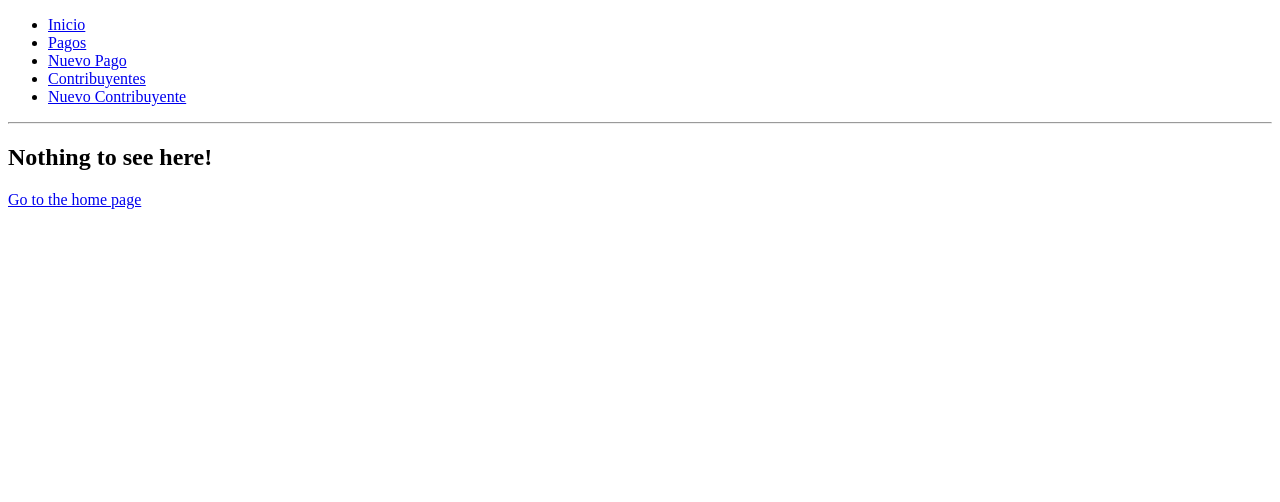
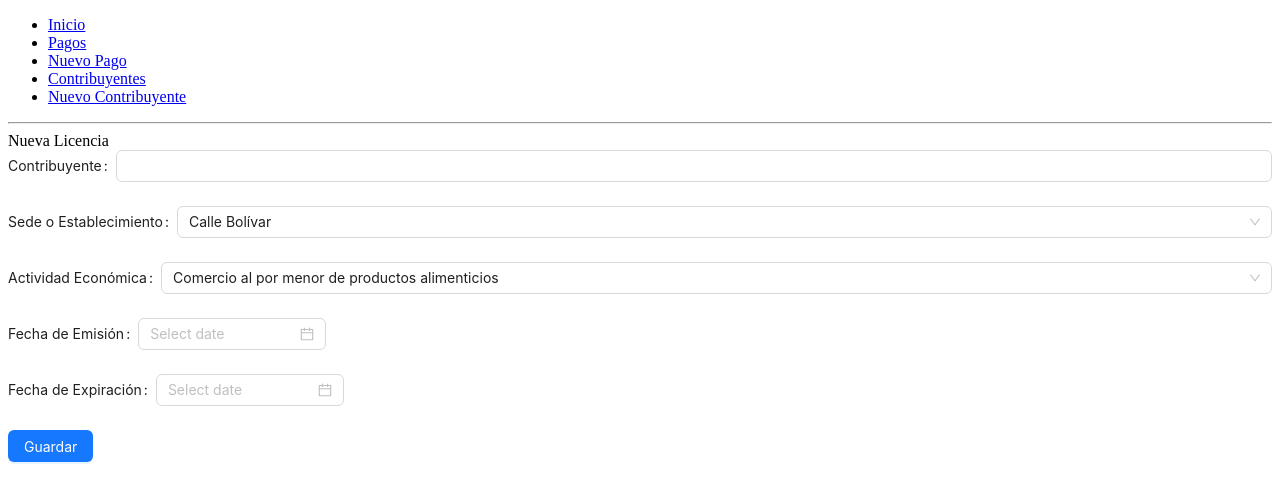
Before and after one commit to Douglas571/sedemat_system, a React (Vite) app in the folder frontend/: page /business/1/branch-office/1/license/new in a window 1280 px wide. Shown: the top 502 px of the page. Built offline with nearby package versions, Linux system fonts and the light colour scheme.

Commit message:
Add: New License page scheleton

```diff
--- a/frontend/package.json
+++ b/frontend/package.json
@@ -26,6 +26,7 @@
 		"antd": "^5.18.1",
 		"axios": "^1.7.2",
 		"currency.js": "^2.0.4",
+		"dayjs": "^1.11.12",
 		"lodash": "^4.17.21",
 		"react": "18.2.0",
 		"react-dom": "18.2.0",
--- a/frontend/src/App.tsx
+++ b/frontend/src/App.tsx
@@ -5,6 +5,8 @@ import BusinessView from 'pages/BusinessView'
 import BusinessNew from 'pages/BusinessNew'
 import BusinessEdit from 'pages/BusinessEdit'
 import BusinessViewDetails from 'pages/BusinessViewDetails'
+
+import BranchOfficeLicenseNew from 'pages/BranchOfficeLicenseNew'
 
 import { Routes, Route, Outlet, Link, BrowserRouter } from "react-router-dom";
 
@@ -19,14 +21,16 @@ function App(): JSX.Element {
 						<Route path="payments" element={<ViewPayments />} />
 						<Route path="payments/new" element={<NewPaymentForm />} />
 
-						{/* Using path="*"" means "match anything", so this route
-								acts like a catch-all for URLs that we don't have explicit
-								routes for. */}
-
 						<Route path='business' element={<BusinessView/>}/>
 						<Route path='business/new' element={<BusinessNew/>}/>
 						<Route path='business/edit/:businessId' element={<BusinessEdit/>}/>
 						<Route path='business/:businessId' element={<BusinessViewDetails/>}/>
+						<Route path='business/:businessId/branch-office/:branchOfficeId/license/new' element={<BranchOfficeLicenseNew/>}/>
+
+
+						{/* Using path="*"" means "match anything", so this route
+						acts like a catch-all for URLs that we don't have explicit
+						routes for. */}
 						<Route path="*" element={<NoMatch />} />
 					</Route>
 				</Routes>
--- /dev/null
+++ b/frontend/src/pages/BranchOfficeLicenseNew.tsx
@@ -0,0 +1,114 @@
+import { Form, Input, Button, message, Select, TimePicker, DatePicker } from 'antd'
+import type { DatePickerProps } from 'antd'
+
+import * as api from '../util/api'
+
+
+export default function BranchOfficeLicenseNew(): JSX.Element {
+    const [form] = Form.useForm()
+
+    const economicActivities = [
+        {
+            value: 'Comercio al por menor de productos alimenticios',
+            label: 'Comercio al por menor de productos alimenticios',
+        },
+        {
+            value: 'Servicios de transporte terrestre',
+            label: 'Servicios de transporte terrestre',
+        },
+        {
+            value: 'Actividades de esparcimiento y recreación',
+            label: 'Actividades de esparcimiento y recreación',
+        },
+        {
+            value: 'Servicios de comidas y bebidas',
+            label: 'Servicios de comidas y bebidas',
+        },
+        {
+            value: 'Venta de productos electrónicos',
+            label: 'Venta de productos electrónicos',
+        },
+        {
+            value: 'Consultoría en tecnología',
+            label: 'Consultoría en tecnología',
+        },
+    ];
+
+    const establishments = [
+        {
+            value: 'Calle Bolívar',
+            label: 'Calle Bolívar',
+        },
+        {
+            value: 'Algarbe',
+            label: 'Algarbe',
+        },
+    ]
+
+    const handleIssueDateChange: DatePickerProps['onChange'] = (date, dateString) => {
+        console.log({ date })
+
+        // Assuming you want to add one year to the date
+        const expirationDate = date?.clone().add(1, 'year')
+
+        form.setFieldsValue({
+            expirationDate
+        })
+    }
+
+    interface FormFields {
+        taxpayer: string
+    }
+
+    return (
+        <div>
+            Nueva Licencia
+            <Form
+                form={form}
+
+            >
+                <Form.Item<FormFields>
+                    label='Contribuyente: '
+                    name='taxpayer'>
+                    <Input>
+                    </Input>
+                </Form.Item>
+                <Form.Item label='Sede o Establecimiento: '>
+                    <Select
+                        defaultValue={establishments[0].value}
+                        optionFilterProp='label'
+                            // onChange={onChange}
+                            // onSearch={onSearch}
+                        options={establishments}
+                    />
+                </Form.Item>
+                <Form.Item label='Actividad Económica: '>
+                    <Select
+                        defaultValue={economicActivities[0].value}
+                        optionFilterProp='label'
+                            // onChange={onChange}
+                            // onSearch={onSearch}
+                        options={economicActivities}
+                    />
+                </Form.Item>
+                {/* <Form.Item label='Horario'>
+                    <TimePicker.RangePicker />
+                </Form.Item> */}
+                <Form.Item
+                    label='Fecha de Emisión'
+                >
+                    <DatePicker onChange={handleIssueDateChange}/>
+                </Form.Item>
+                <Form.Item
+                    label='Fecha de Expiración'
+                    name='expirationDate'>
+                    <DatePicker/>
+                </Form.Item>
+
+                <Form.Item>
+                    <Button type='primary' htmlType='submit'>Guardar</Button>
+                </Form.Item>
+            </Form>
+        </div>
+    )
+}
--- a/frontend/src/pages/BusinessViewDetails.tsx
+++ b/frontend/src/pages/BusinessViewDetails.tsx
@@ -2,7 +2,7 @@ import React, { useEffect } from 'react'
 import { FormProps } from 'antd'
 import { Form, Input, Button, message, Typography } from 'antd'
 const { Title, Paragraph } = Typography
-import { useParams } from 'react-router-dom';
+import { useParams, Link } from 'react-router-dom';
 
 import * as api from '../util/api'
 import { TypeIcon } from 'antd/es/message/PurePanel';
@@ -11,10 +11,30 @@ const IP = process.env.BACKEND_IP || "localhost"
 const PORT = "3000"
 const HOST = "http://" + IP + ":" + PORT
 
+type EconomicActivity = {
+    title: string
+}
+
+type License = {
+    economicActivity: EconomicActivity
+    openAt: Date
+    closeAt: Date
+    issuedDate: Date
+    expirationDate: Date
+}
+
+type BranchOffice = {
+    id: number
+    address: string
+    phone: string
+    licenses?: Array<License>
+    lastLicense?: License;
+}
 type Business = {
     businessName: string
     dni: string
-    email: string
+    email: string,
+    branchOffices: Array<BranchOffice>
 }
 
 function BusinessViewDetails(): JSX.Element {
@@ -36,7 +56,39 @@ function BusinessViewDetails(): JSX.Element {
         if (businessId) {
             let fetchedBusiness = await api.fetchBusinessById(Number(businessId))
             let branchOffices = await api.fetchBranchOffices(Number(businessId))
+            console.log({branchOffices})
             setBusiness({...fetchedBusiness, branchOffices})
+        }
+    }
+
+    const license = {
+        expirationDate: '2022-12-31'
+    };
+
+    function isLicenseValid(license: License | undefined): boolean {
+        if (!license) {
+            return false
+        }
+        const currentDate = new Date();
+        const expirationDate = new Date(license.expirationDate);
+
+        return expirationDate >= currentDate;
+    }
+
+    function isLicenseExpired(license: License, months: number): boolean {
+        const currentDate = new Date();
+        const expirationDate = new Date(license.expirationDate);
+        const differenceInMonths = (currentDate.getFullYear() - expirationDate.getFullYear()) * 12 + (currentDate.getMonth() - expirationDate.getMonth());
+        return differenceInMonths > months;
+    }
+
+    function renderLicenseButton(office: BranchOffice): JSX.Element {
+        if (!office.lastLicense || isLicenseExpired(office.lastLicense, 4)) {
+            return <Link to={`branch-office/${office.id}/license/new`}>Otorgar Licencia</Link>;
+        } else if (isLicenseExpired(office.lastLicense, 0)) {
+            return <Link to={`branch-office/${office.id}/license/renovate`}>Renovar Licencia</Link>;
+        } else {
+            return <span>Licencia vigente</span>;
         }
     }
 
@@ -44,7 +96,7 @@ function BusinessViewDetails(): JSX.Element {
         <div>
             <Typography>
                 <Title>
-                    {business?.businessName || "Cargando..."}
+                    {business?.businessName || "Cargando..."} <Link to={`/business/edit/${businessId}`}>Editar</Link>
                 </Title>
                 <Title level={3}>
                     Detalles
@@ -54,21 +106,28 @@ function BusinessViewDetails(): JSX.Element {
                 </Paragraph>
 
 
-                <Title level={3}>
+                {/*<Title level={3}>
                     Licencias
-                </Title>
-                <Title level={4}>
-                    Sede #1
-                </Title>
-                <Paragraph>Actividad Comercial</Paragraph>
+                </Title> */}
+                {
+                    business?.branchOffices.map( office => (
+                        <>
+                        <Title level={4}>
+                            Sede #1 {renderLicenseButton(office)}
+                        </Title>
+                        <Paragraph>Actividad Económica: </Paragraph>
 
-                <Paragraph>Dirección</Paragraph>
+                        <Paragraph>Dirección: {office.address}</Paragraph>
+                        <Paragraph>Teléfono: {office.phone} </Paragraph>
 
-                <Paragraph>Horario</Paragraph>
+                        <Paragraph>Horario</Paragraph>
 
-                <Paragraph>Fecha de Emisión</Paragraph>
+                        <Paragraph>Fecha de Emisión</Paragraph>
 
-                <Paragraph>Fecha de Vencimiento</Paragraph>
+                        <Paragraph>Fecha de Vencimiento</Paragraph>
+                        </>
+                    ))
+                }
 
 
                 <Title level={3}>
```
Also changed, not shown: frontend/src/util/api.ts (line endings or trailing spaces), 1 other file (tests, documents, lock files or other folders).
